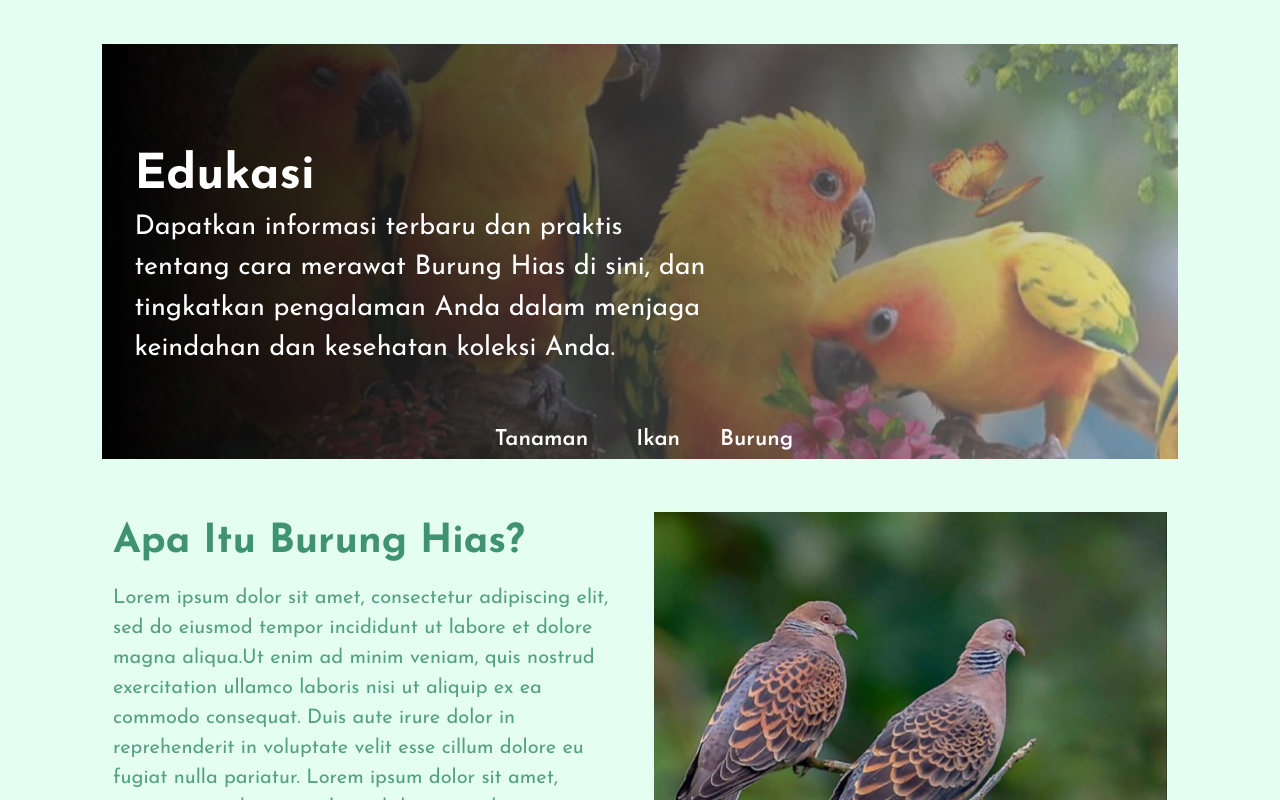
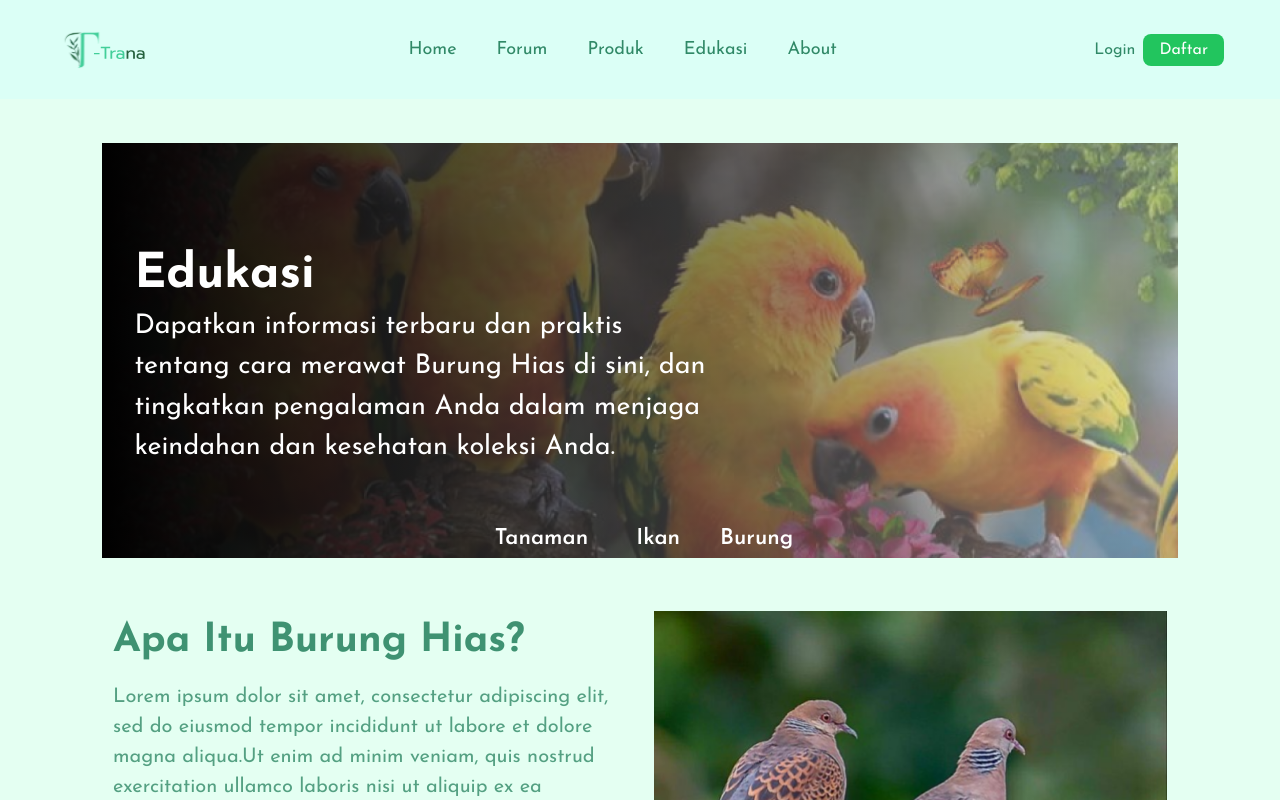
Before and after one commit to auliarahman789/ornatredec, a Next.js app: page /Edukasi in a window 1280 px wide. Shown: the top 800 px of the page. Built offline with nearby package versions, Linux system fonts and the light colour scheme.

Commit message:
ngebenerin layout

```diff
--- a/src/app/components/layout2.tsx
+++ b/src/app/components/layout2.tsx
@@ -1,16 +1,28 @@
 'use client';
+import { Josefin_Sans as JosefinSans } from "next/font/google";
+
 import { usePathname } from "next/navigation";
 import Navbar from "./homepage/navbar";
-const disableNavbar = "/auths";
 
-export default function RootLayout({ children }: { children: React.ReactNode }) {
+const josefinSans = JosefinSans({ subsets: ["latin"] });
+
+const disableNavbar = ["/auths"];  // Array of paths where Navbar should be disabled
+
+export default function RootLayoutClient({
+  children,
+}: Readonly<{
+  children: React.ReactNode;
+}>) {
   const pathname = usePathname();
 
+  // Check if pathname matches any of the paths in disableNavbar
+  const isNavbarDisabled = disableNavbar.includes(pathname);
+
   return (
-    <>
-      {!disableNavbar.includes(pathname) && <Navbar />}
+    <div className={josefinSans.className}>
+      {!isNavbarDisabled && <Navbar />}
       {children}
       {/* <Footer /> */}
-    </>
+    </div>
   );
 }
--- a/src/app/layout.tsx
+++ b/src/app/layout.tsx
@@ -1,6 +1,7 @@
 import type { Metadata } from "next";
 import { Josefin_Sans as JosefinSans } from "next/font/google";
 import "./globals.css";
+import RootLayout2 from "./components/layout2";
 
 const josefinSans = JosefinSans({ subsets: ["latin"] });
 
@@ -13,7 +14,7 @@ export default function Layout({ children }: { children: React.ReactNode }) {
   return (
     <html lang="en">
       <body className={josefinSans.className}>
-        {children}
+        <RootLayout2> {children} </RootLayout2>
       </body>
     </html>
   );
```
